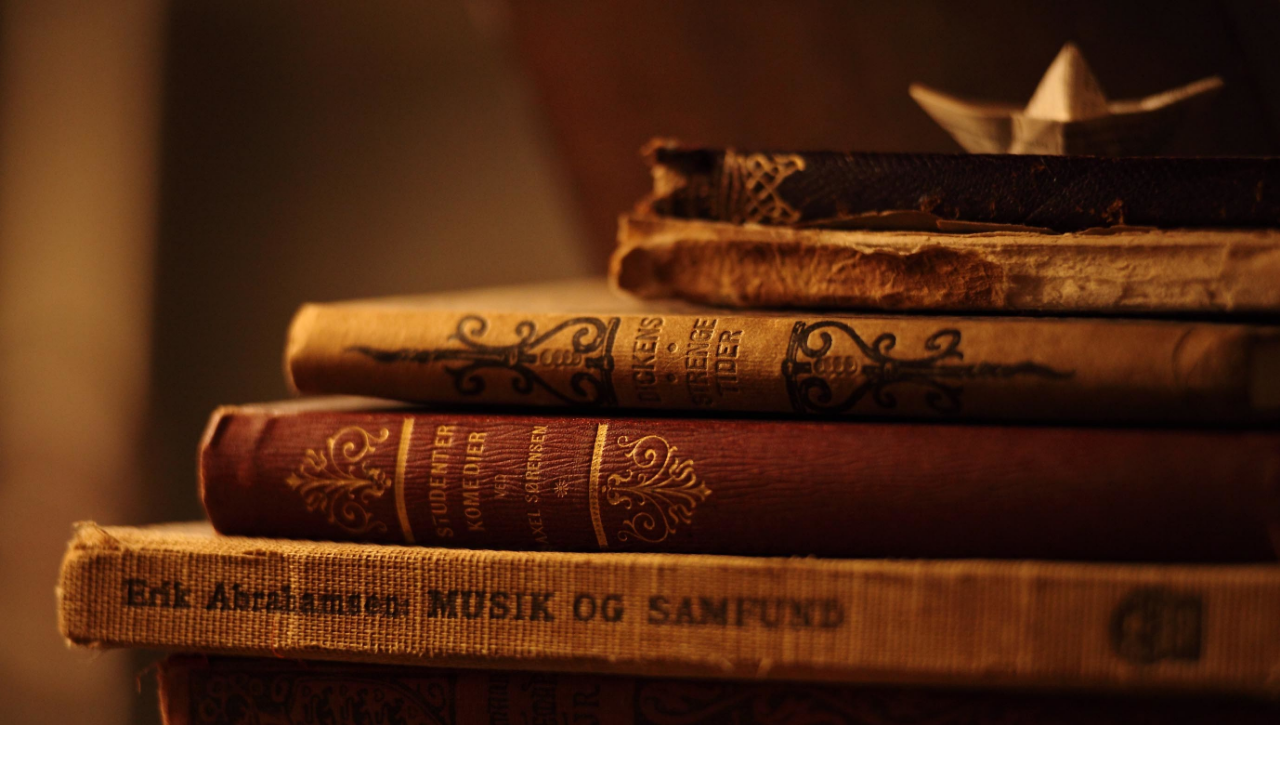
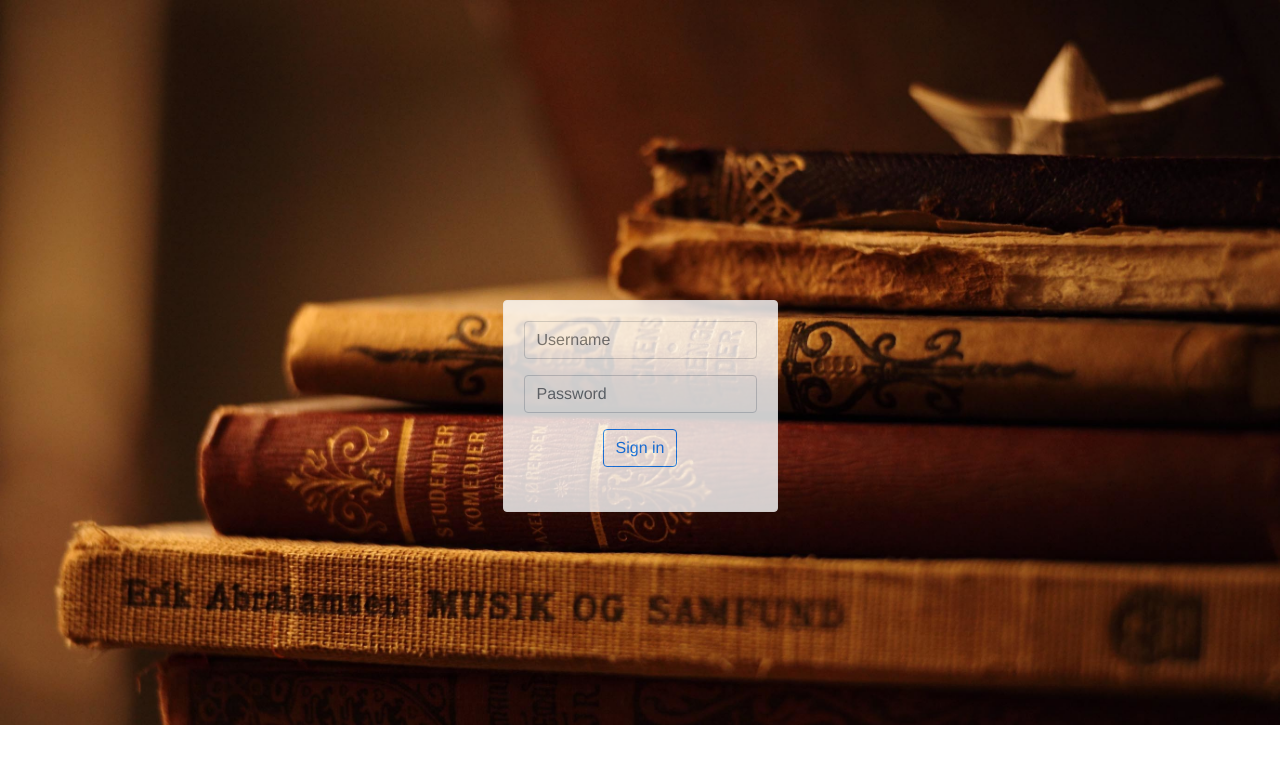
Before and after one commit to gluvajicb/XWS, a Vue app in the folder xml-fe/: page /login in a window 1280 px wide. Shown: the top 764 px of the page. Built offline with nearby package versions, Linux system fonts and the light colour scheme.

Commit message:
Axios Installed, Login Page 1.0

```diff
--- a/xml-fe/package.json
+++ b/xml-fe/package.json
@@ -8,6 +8,7 @@
     "lint": "vue-cli-service lint"
   },
   "dependencies": {
+    "axios": "^0.19.2",
     "bootstrap-vue": "^2.15.0",
     "core-js": "^3.6.5",
     "vue": "^2.6.11",
--- /dev/null
+++ b/xml-fe/src/components/homepage/LoginPage.vue
@@ -0,0 +1,73 @@
+<template>
+    <div id="loginForm">
+        <b-card-group>
+        <b-card border-variant="light" style="max-width: 24rem;" class="mb-2 mx-auto">
+            <b-form-group
+                label-for="input-username"
+            >
+                <b-form-input id="input-username" v-model="username" placeholder="Username"></b-form-input>
+            </b-form-group>
+
+            <b-form-group
+                label-for="input-pass"
+            >
+                <b-form-input id="input-pass" type="password" v-model="password" placeholder="Password"></b-form-input>
+            </b-form-group>
+
+            <b-button variant="outline-primary" @click="signIn">Sign in</b-button><br><br>
+            <b-alert variant="danger" v-model="error" dismissible>{{this.errorMessage}}</b-alert>
+        </b-card>
+    </b-card-group>
+    </div>
+</template>
+
+<script>
+import { AXIOS } from '../../http-commons'
+
+export default {
+    name: 'Login',
+    data() {
+        return {
+            username: '',
+            password: '',
+            error: null,
+            errorMessage: ''
+        }
+    },
+    methods: {
+        signIn() {
+            this.error = null
+
+            const user = {
+                'username': this.username,
+                'password': this.password
+            }
+
+            AXIOS.post('/auth/login', user)
+                .then(response => {
+                    if (response.status == 200){
+                        console.log(response)
+                        localStorage.setItem('token', response.data.accessToken);
+                        this.$router.push("/homepage") // KAD SE ULOGUJE - TREBA DA $router.push NA ODREDJENU ADRESU ( U ZAVISNOSTI OD KORISNIKA )
+                    }
+                })
+                .catch(err => {
+                    if (err.response.status == 400) {
+                        this.errorMessage = "Wrong username or password!";
+                        this.error = true
+                    }
+                })
+        }
+    }
+}
+</script>
+
+<style scoped>
+
+#loginForm{
+  opacity: 0.8;
+  display: inline-block;
+
+}
+
+</style>
--- a/xml-fe/src/router.js
+++ b/xml-fe/src/router.js
@@ -1,6 +1,7 @@
 import Vue from 'vue'
 import Router from 'vue-router'
 
+import LoginPage from '@/components/homepage/LoginPage'
 
 Vue.use(Router)
 
@@ -8,6 +9,9 @@ export default new Router({
     mode: 'history',
 
     routes: [
-
+        {
+            path: '/login',
+            component: LoginPage
+        }
     ]
 })
```
Also changed, not shown: xml-fe/src/components/HelloWorld.vue (deleted, +0 -58 lines), 1 other file (tests, documents, lock files or other folders).
